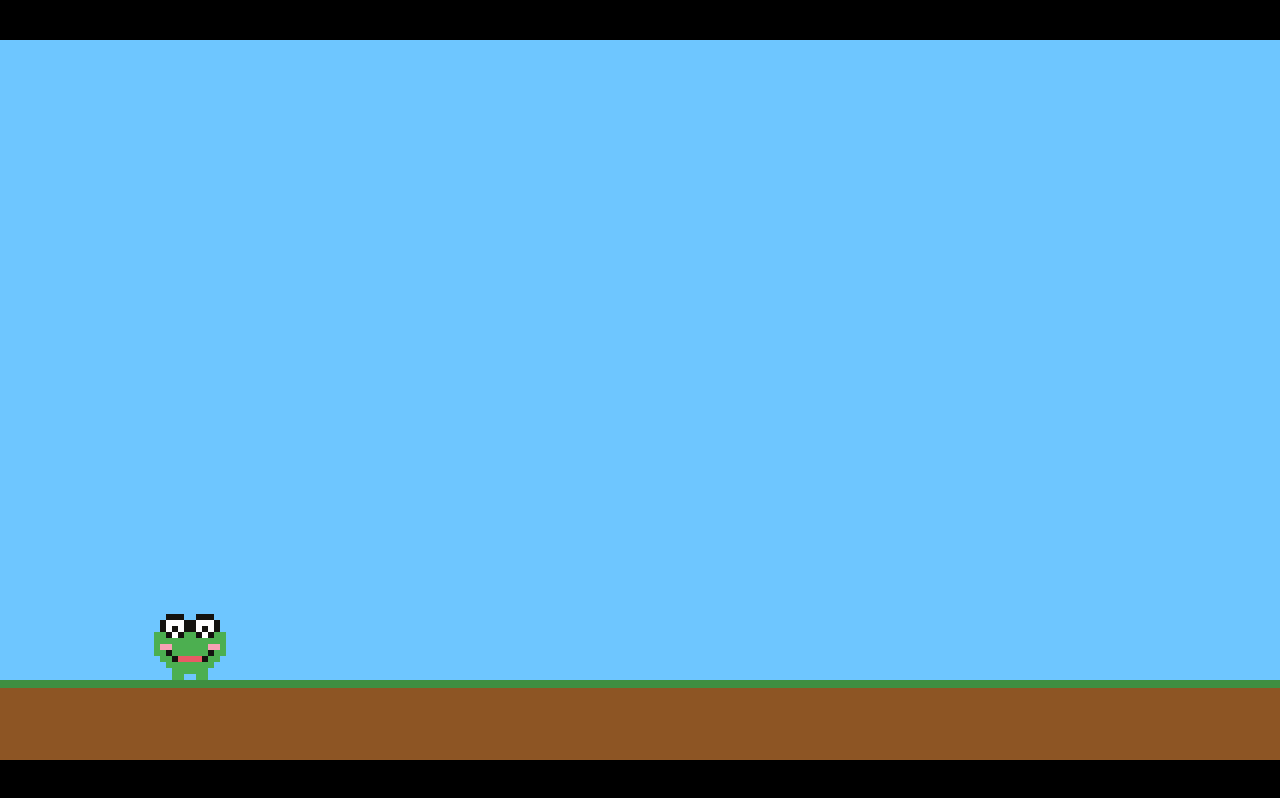
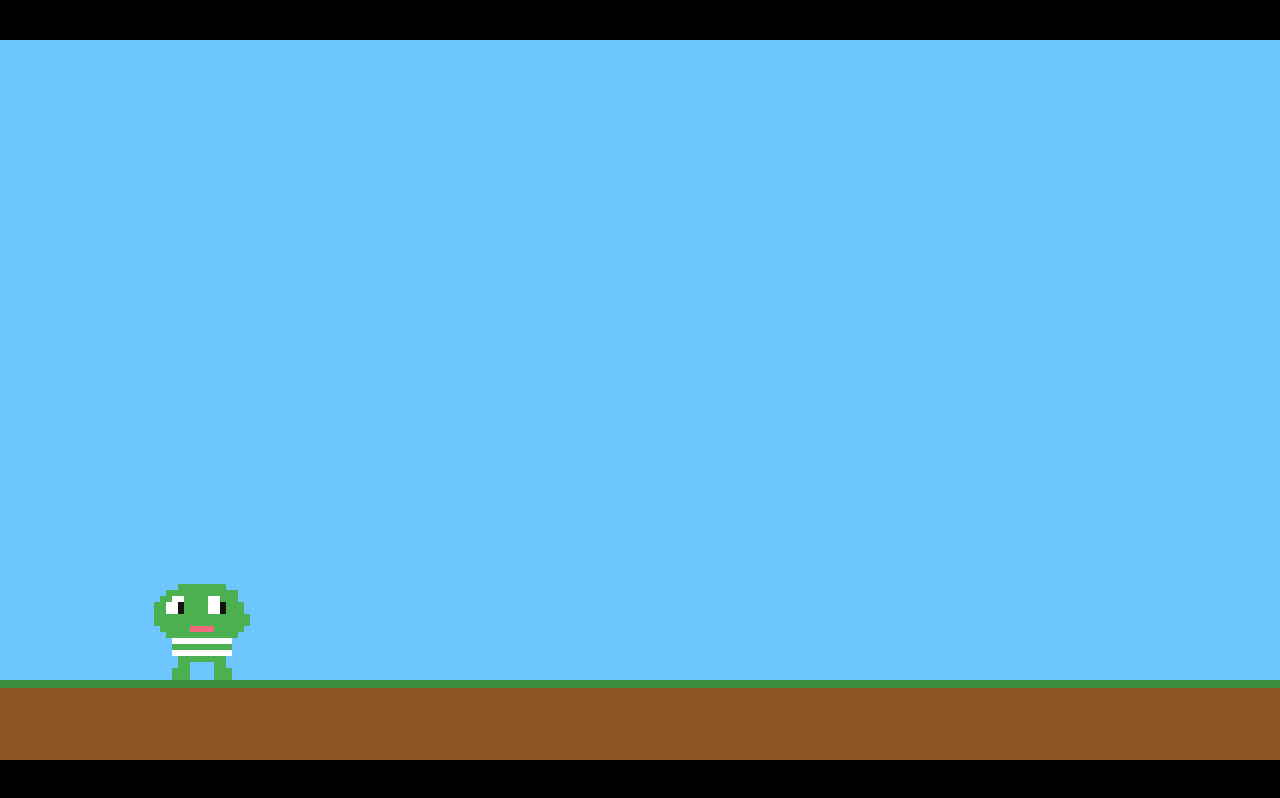
Before and after one commit to chlgpdus921/keroppi-jump, a website: page frontend/index.html in a window 1280 px wide. Drawn offline with Linux system fonts and the light colour scheme.

Commit message:
feat: switch player sprite to new 16x16 CLAWD array
Co-Authored-By: Claude Opus 5.5 <noreply@anthropic.com>

```diff
--- a/frontend/index.html
+++ b/frontend/index.html
@@ -22,33 +22,40 @@ const GRAVITY = 1400, JUMP_V = 460, MAX_VX = 150, ACCEL = 1200, FRICTION = 1400,
 const FLOOR_Y = H - 40; // Phase 1 임시 바닥 (Phase 2에서 타일 충돌로 교체)
 const IDLE_FRAME_TIME = 0.4;
 
-// ---- 스프라이트: 케로피 (개인 프로젝트용 팬아트, 12x11) ----
-// 머리 위로 튀어나온 큰 눈, 분홍 볼, 활짝 웃는 빨간 입
-const KEROPPI = [
-  "..BBB..BBB..",
-  ".BWWWBBWWWB.",
-  ".BWBWBBWBWB.",
-  "GGBWBGGBWBGG",
-  "GGGGGGGGGGGG",
-  "GPPGGGGGGPPG",
-  "GGBGGGGGGBGG",
-  ".GGBRRRRBGG.",
-  "..GGGGGGGG..",
-  "...GGGGGG...",
-  "...GG..GG..."
+// ---- 스프라이트: 사용자 제공 CLAWD 배열 (글자 그대로) ----
+// 2~4행은 15글자다. 모자라는 칸은 투명으로 그린다.
+const CLAWD = [
+  "....GGGGGGGG....",
+  "..GGGGGGGGGGGG..",
+  ".GGWWGGGGWWGGG.",
+  "GGWWBGGGGWWBGGG",
+  "GGWWBGGGGWWBGGG",
+  "GGGGGGGGGGGGGGGG",
+  "GGGGGGGGGGGGGGGG",
+  ".GGGGGRRRRGGGGG.",
+  "..GGGGGGGGGGGG..",
+  "...WWWWWWWWWW...",
+  "...GGGGGGGGGG...",
+  "...WWWWWWWWWW...",
+  "....GGGGGGGG....",
+  "....GG....GG....",
+  "...GGG....GGG...",
+  "...GGG....GGG..."
 ];
 
 const PALETTE = {
-  G: "#4CAF50", // 케로피 초록색
-  W: "#FFFFFF", // 흰자
-  B: "#14130F", // 눈동자·윤곽선
-  R: "#E85B65", // 빨간 입
-  P: "#F7A1B5"  // 분홍 볼
+  G: "#4CAF50",
+  W: "#FFFFFF",
+  B: "#14130F",
+  R: "#EF6B79"
 };
 
+const SPRITE_W = Math.max(...CLAWD.map((r) => r.length)); // 16열
+const SPRITE_OX = 3; // 히트박스(42px)를 스프라이트(48px) 가운데에 맞추는 x 오프셋
+
 // 정지 시 2프레임 다리 애니메이션: 두 번째 프레임은 마지막 행(발)만 벌린다.
-const KEROPPI_IDLE_B = KEROPPI.slice(0, -1).concat(["..GG....GG.."]);
-const KEROPPI_FRAMES = [KEROPPI, KEROPPI_IDLE_B];
+const CLAWD_IDLE_B = CLAWD.slice(0, -1).concat(["..GGG......GGG.."]);
+const CLAWD_FRAMES = [CLAWD, CLAWD_IDLE_B];
 
 // ---- 캔버스 ----
 const canvas = document.getElementById("game");
@@ -86,7 +93,7 @@ addEventListener("blur", () => keys.clear()); // 포커스를 잃으면 눌린
 
 // ---- 플레이어 ----
 const player = {
-  x: 80, y: FLOOR_Y - 33, w: 30, h: 33,
+  x: 80, y: FLOOR_Y - 48, w: 42, h: 48,
   vx: 0, vy: 0, onGround: false, facing: 1,
   coyote: 0, buffer: 0, animT: 0
 };
@@ -147,12 +154,12 @@ function update(dt) {
 }
 
 // ---- 렌더 ----
-function drawKeroppi(ctx, x, y, flip, sprite = KEROPPI) {
+function drawClawd(ctx, x, y, flip, sprite = CLAWD) {
   for (let r = 0; r < sprite.length; r++) {
     const row = sprite[r];
-    for (let c = 0; c < 12; c++) {
-      const ch = row[flip ? 11 - c : c];
-      if (ch === ".") continue;
+    for (let c = 0; c < SPRITE_W; c++) {
+      const ch = row[flip ? SPRITE_W - 1 - c : c];
+      if (ch === undefined || ch === ".") continue;
       ctx.fillStyle = PALETTE[ch];
       ctx.fillRect(Math.round(x) + c * PX, Math.round(y) + r * PX, PX, PX);
     }
@@ -169,8 +176,8 @@ function render() {
   ctx.fillRect(0, FLOOR_Y, W, 4);
 
   const p = player;
-  const frame = KEROPPI_FRAMES[Math.floor(p.animT / IDLE_FRAME_TIME) % 2];
-  drawKeroppi(ctx, p.x - 3, p.y, p.facing < 0, frame);
+  const frame = CLAWD_FRAMES[Math.floor(p.animT / IDLE_FRAME_TIME) % 2];
+  drawClawd(ctx, p.x - SPRITE_OX, p.y, p.facing < 0, frame);
 }
 
 // ---- 루프 ----
```
